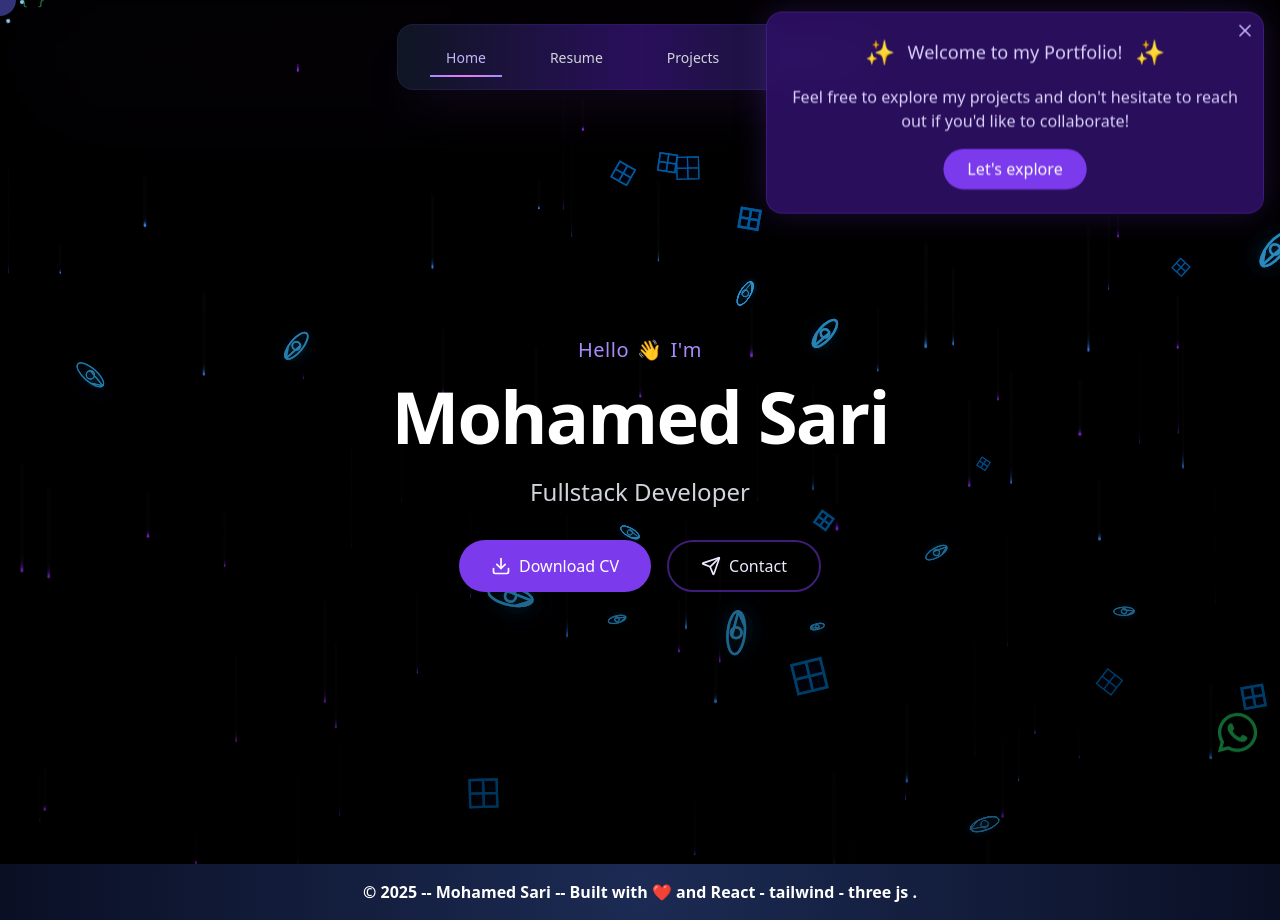
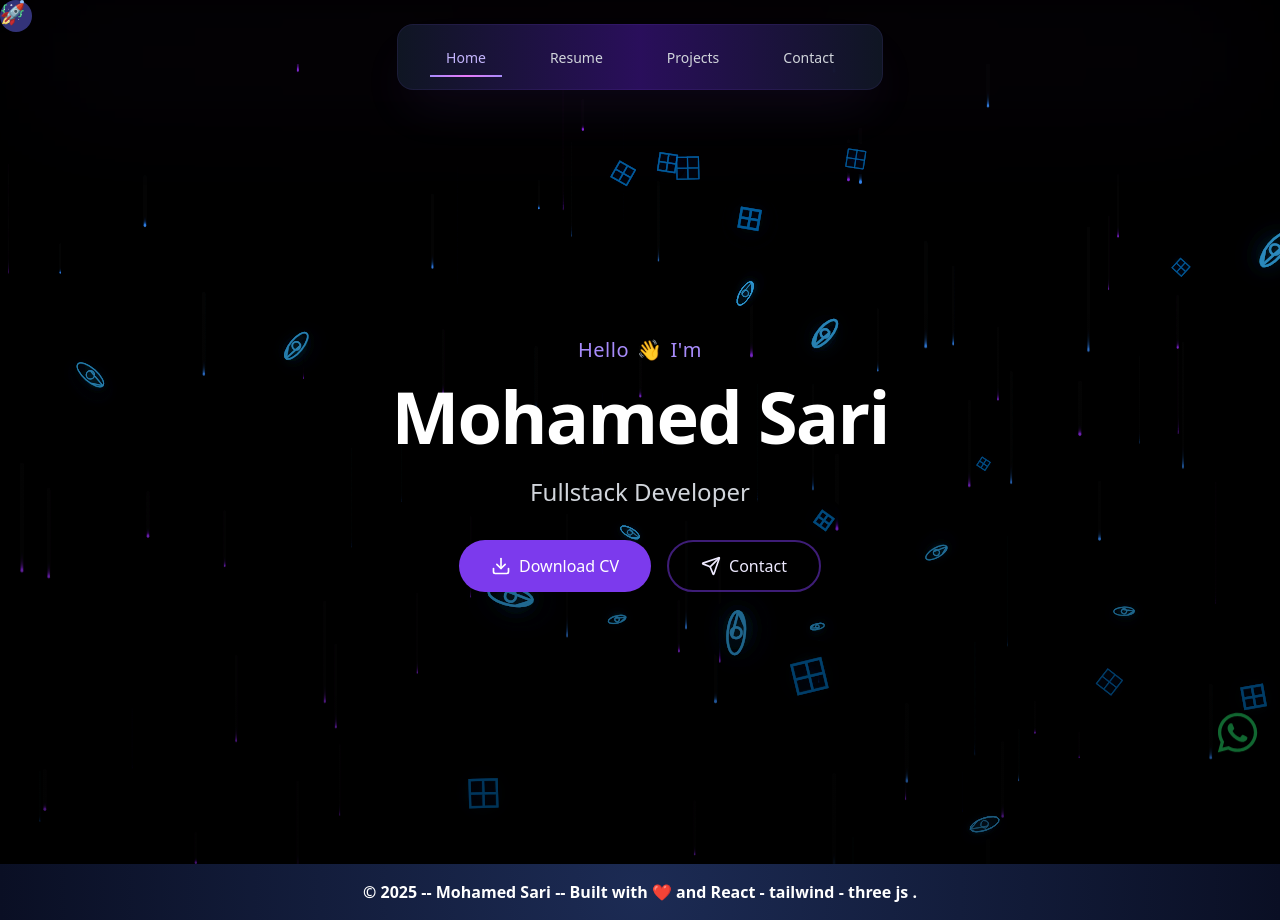
Before and after one commit to simo-sari07/sarix, a React app: page / in a window 1280 px wide. Built offline with nearby package versions, Linux system fonts and the light colour scheme; the HTML template or start-up script is replaced by a standard one.

Commit message:
new update

```diff
--- a/package.json
+++ b/package.json
@@ -17,7 +17,8 @@
     "react-dom": "^18.3.1",
     "react-icons": "^5.4.0",
     "react-router-dom": "^7.1.1",
-    "three": "^0.171.0"
+    "three": "^0.171.0",
+    "use-sound": "^4.0.1"
   },
   "devDependencies": {
     "@eslint/js": "^9.17.0",
--- a/src/App.jsx
+++ b/src/App.jsx
@@ -5,13 +5,10 @@ import Resume from "./components/resumex/Resume";
 import Projects from "./components/Works/Projects";
 import Contact from "./components/contact/Contact";
 import Hero from "./components/hero/hero";
-import WelcomePopup from "./components/hero/WelcomePopup";
 
 const App = () => {
   return (
     <Router>
-      <WelcomePopup />
-
       <Routes>
         <Route path="/" element={<Layout />}>
           <Route index element={<Hero />} />
--- a/src/components/hero/WelcomePopup.jsx
+++ /dev/null
@@ -1,125 +0,0 @@
-import React, { useState, useEffect } from "react";
-import { motion, AnimatePresence } from "framer-motion";
-import { X } from "lucide-react";
-import { Link, useLocation } from "react-router-dom";
-
-const WelcomePopup = () => {
-  const [isOpen, setIsOpen] = useState(false);
-  const location = useLocation();
-
-  useEffect(() => {
-    // Check if we're not on the projects page before starting timer
-    if (location.pathname === "/projects") {
-      setIsOpen(false);
-    } else {
-      const timer = setTimeout(() => {
-        setIsOpen(true);
-      }, 5000);
-
-      // Cleanup function to prevent memory leaks
-      return () => clearTimeout(timer);
-    }
-  }, []); // Empty dependency array for mount only
-  const handleClose = () => {
-    setIsOpen(false);
-  };
-
-  return (
-    <AnimatePresence>
-      {isOpen && (
-        <motion.div
-          initial={{ opacity: 0, x: 100 }}
-          animate={{ opacity: 1, x: 0 }}
-          exit={{ opacity: 0, x: 100 }}
-          className="fixed top-4 right-4 z-50"
-        >
-          <motion.div
-            className="bg-violet-950/90 backdrop-blur-lg border border-violet-500/20 rounded-2xl p-6 shadow-2xl"
-            animate={{
-              y: [0, -10, 0],
-              boxShadow: [
-                "0 0 20px rgba(124, 58, 237, 0.3)",
-                "0 0 40px rgba(124, 58, 237, 0.2)",
-                "0 0 20px rgba(124, 58, 237, 0.3)",
-              ],
-            }}
-            transition={{
-              y: {
-                duration: 2,
-                repeat: Infinity,
-                ease: "easeInOut",
-              },
-              boxShadow: {
-                duration: 2,
-                repeat: Infinity,
-                repeatType: "reverse",
-              },
-            }}
-          >
-            <button
-              onClick={handleClose}
-              className="absolute top-2 right-2 text-violet-300 hover:text-white transition-colors"
-            >
-              <X size={20} />
-            </button>
-
-            <motion.div
-              className="flex flex-col items-center gap-4"
-              animate={{
-                scale: [1, 1.02, 1],
-              }}
-              transition={{
-                duration: 3,
-                repeat: Infinity,
-                repeatType: "reverse",
-              }}
-            >
-              <div className="flex items-center gap-3">
-                <span role="img" aria-label="sparkles" className="text-2xl">
-                  ✨
-                </span>
-                <motion.span
-                  className="text-white font-medium text-lg"
-                  animate={{
-                    color: ["#fff", "#a78bfa", "#fff"],
-                  }}
-                  transition={{
-                    duration: 3,
-                    repeat: Infinity,
-                    repeatType: "reverse",
-                  }}
-                >
-                  Welcome to my Portfolio!
-                </motion.span>
-                <span role="img" aria-label="sparkles" className="text-2xl">
-                  ✨
-                </span>
-              </div>
-
-              <motion.p
-                className="text-violet-200 text-center max-w-md"
-                initial={{ opacity: 0 }}
-                animate={{ opacity: 1 }}
-                transition={{ delay: 0.2 }}
-              >
-                Feel free to explore my projects and don't hesitate to reach out
-                if you'd like to collaborate!
-              </motion.p>
-
-              <motion.button
-                onClick={handleClose}
-                className="px-6 py-2 bg-violet-600 text-white rounded-full hover:bg-violet-700 transition-colors"
-                whileHover={{ scale: 1.05 }}
-                whileTap={{ scale: 0.95 }}
-              >
-                <Link className="text-white no-underline">Let's explore</Link>
-              </motion.button>
-            </motion.div>
-          </motion.div>
-        </motion.div>
-      )}
-    </AnimatePresence>
-  );
-};
-
-export default WelcomePopup;
```
Also changed, not shown: src/components/Works/Projects.jsx (+139 -98 lines), 1 other file (tests, documents, lock files or other folders).
